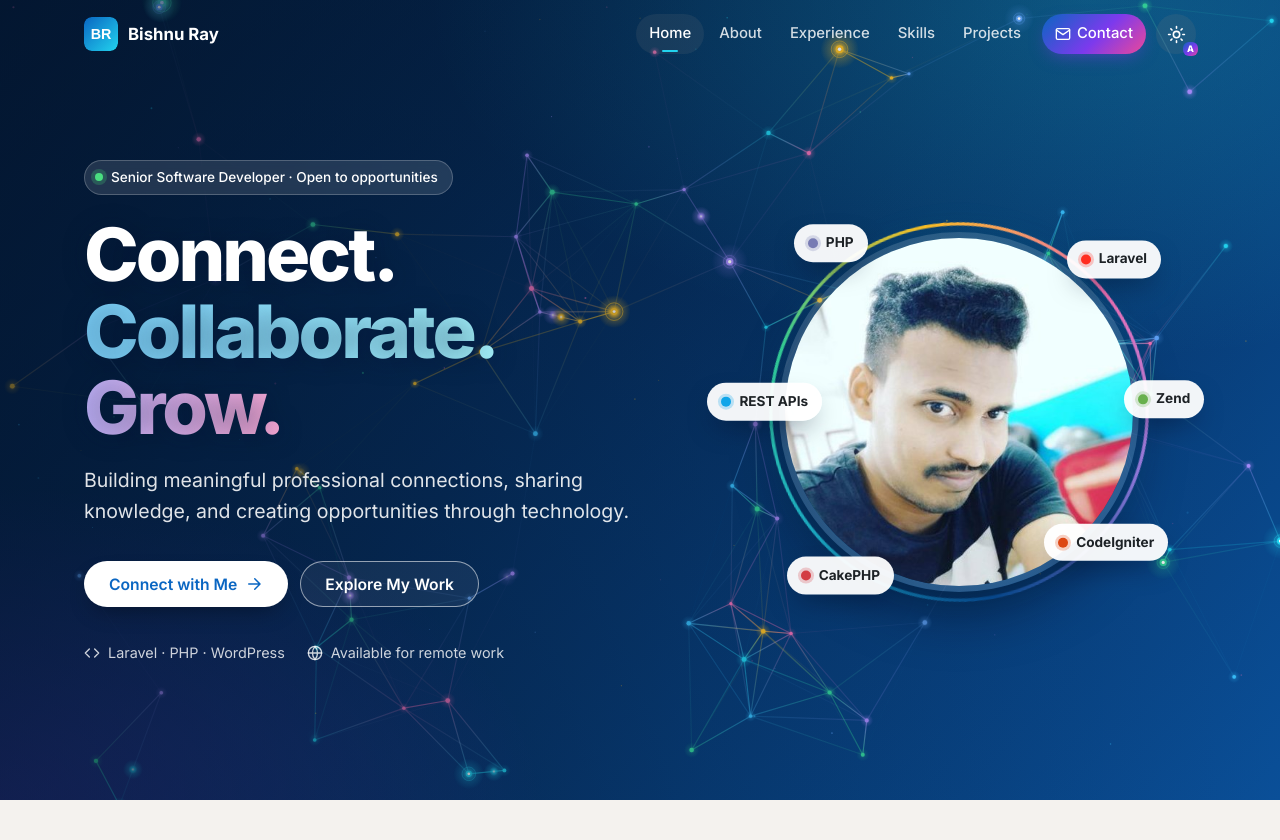
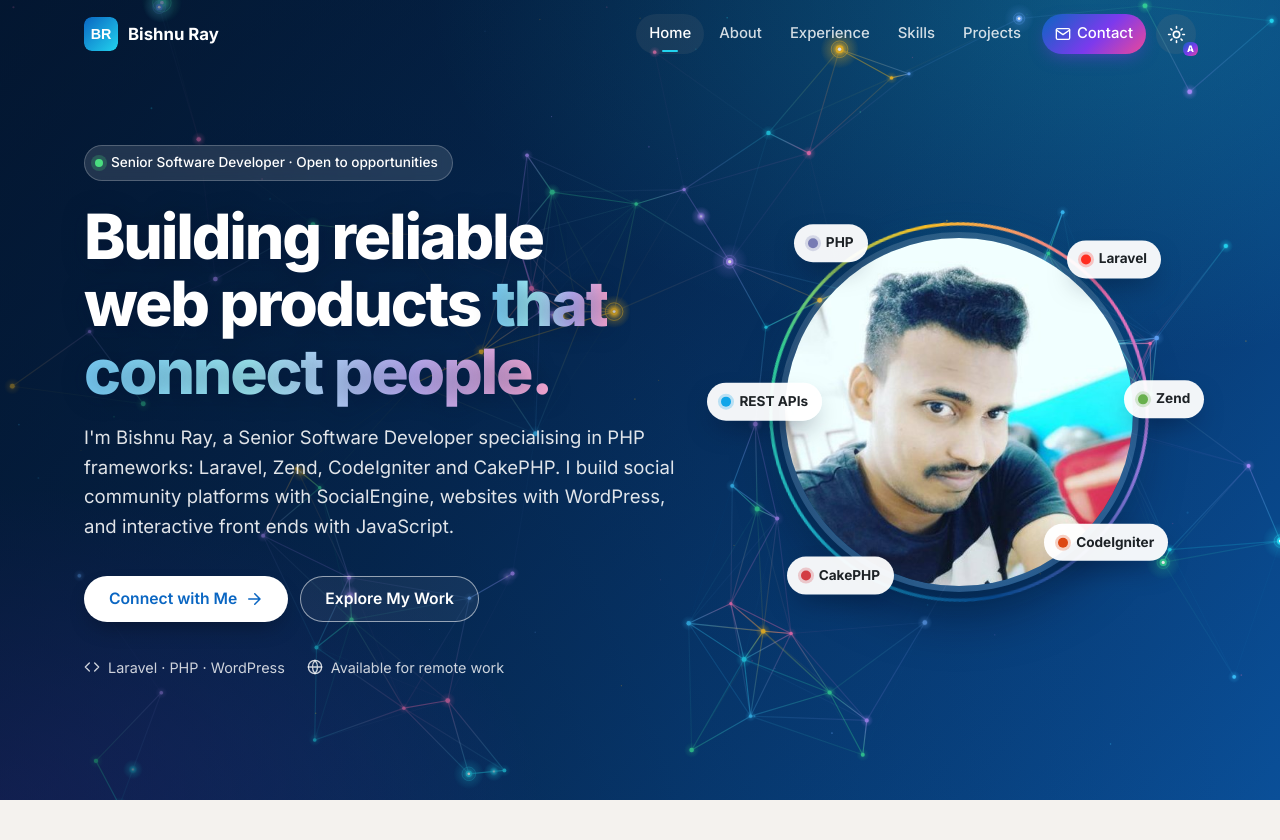
Before and after one commit to bishnu93bca/bishnu93bca.github.io, a PHP site: page / in a window 1280 px wide. Shown: the top 840 px of the page. Run offline with PHP 8.4, Linux system fonts and the light colour scheme.

Commit message:
Use 'Building reliable web products that connect people.' as the hero headline
- Hero headline and introduction now describe Bishnu's specialities:
  Laravel, Zend, CodeIgniter, CakePHP, SocialEngine, WordPress and
  JavaScript.
- Headline scaled for the longer text, with a cyan-to-pink gradient on
  'that connect people.' that carries across line breaks.

Co-Authored-By: Claude Opus 5.5 <noreply@anthropic.com>
Claude-Session: https://claude.ai/code/session_01CxrmnULeaFNkkJafPcecey

```diff
--- a/assets/css/style.css
+++ b/assets/css/style.css
@@ -193,13 +193,15 @@ ul, ol { list-style: none; }
 }
 .pill .dot { width: 8px; height: 8px; border-radius: 50%; background: #4ade80; box-shadow: 0 0 0 4px rgba(74, 222, 128, .22); }
 .hero h1 {
-  margin: 22px 0 18px; font-size: clamp(2.6rem, 7vw, 4.6rem); line-height: 1.04; letter-spacing: -.04em; font-weight: 800;
+  margin: 22px 0 18px; font-size: clamp(2.2rem, 5.6vw, 3.9rem); line-height: 1.08; letter-spacing: -.035em; font-weight: 800;
   text-shadow: 0 2px 24px rgba(0, 20, 50, .35);
 }
-.hero h1 span { display: inline-block; }
-.hero h1 .w2 { background: linear-gradient(90deg, #7dd3fc, #a5f3fc); -webkit-background-clip: text; background-clip: text; color: transparent; }
-.hero h1 .w3 { background: linear-gradient(90deg, #c4b5fd, #f9a8d4); -webkit-background-clip: text; background-clip: text; color: transparent; }
-.hero .lead { font-size: clamp(1.05rem, 2vw, 1.22rem); color: rgba(255, 255, 255, .88); max-width: 560px; }
+.hero h1 .accent {
+  background: linear-gradient(90deg, #7dd3fc 0%, #a5f3fc 35%, #c4b5fd 70%, #f9a8d4 100%);
+  -webkit-background-clip: text; background-clip: text; color: transparent;
+  -webkit-box-decoration-break: clone; box-decoration-break: clone;
+}
+.hero .lead { font-size: clamp(1.02rem, 1.8vw, 1.16rem); color: rgba(255, 255, 255, .88); max-width: 600px; }
 .hero .actions { display: flex; flex-wrap: wrap; gap: 12px; margin-top: 34px; }
 .hero-meta { display: flex; flex-wrap: wrap; gap: 8px 22px; margin-top: 34px; font-size: .9rem; color: rgba(255, 255, 255, .8); }
 .hero-meta span { display: inline-flex; align-items: center; gap: 8px; }
--- a/index.html
+++ b/index.html
@@ -124,8 +124,8 @@
       <div class="container hero-grid">
         <div>
           <span class="pill enter" style="--d:.1s"><span class="dot"></span> Senior Software Developer · Open to opportunities</span>
-          <h1 id="hero-title" class="enter" style="--d:.22s"><span>Connect.</span> <span class="w2">Collaborate.</span> <span class="w3">Grow.</span></h1>
-          <p class="lead enter" style="--d:.38s">Building meaningful professional connections, sharing knowledge, and creating opportunities through technology.</p>
+          <h1 id="hero-title" class="enter" style="--d:.22s">Building reliable web products <span class="accent">that connect people.</span></h1>
+          <p class="lead enter" style="--d:.38s">I'm Bishnu Ray, a Senior Software Developer specialising in PHP frameworks: Laravel, Zend, CodeIgniter and CakePHP. I build social community platforms with SocialEngine, websites with WordPress, and interactive front ends with JavaScript.</p>
           <div class="actions enter" style="--d:.52s">
             <a href="#contact" class="btn btn-light">Connect with Me <svg aria-hidden="true"><use href="#i-arrow"/></svg></a>
             <a href="#projects" class="btn btn-outline-light">Explore My Work</a>
```
